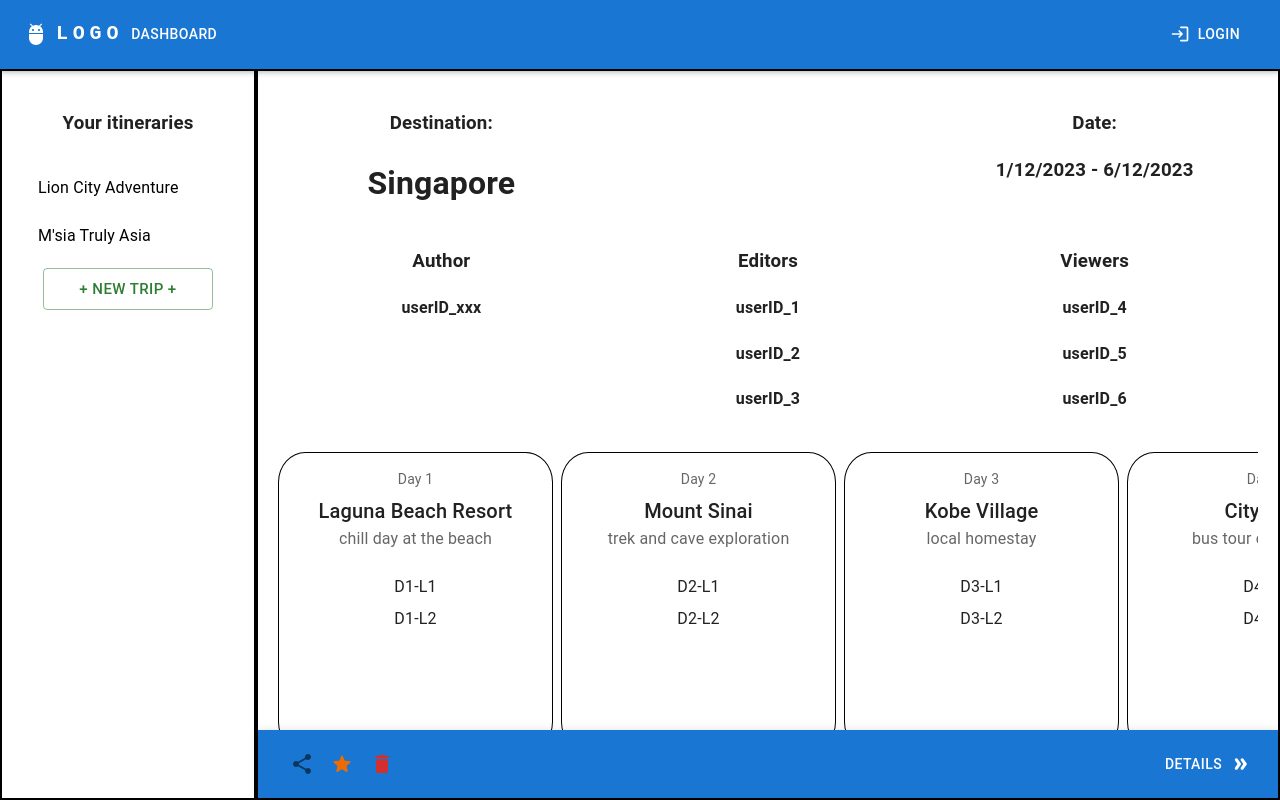
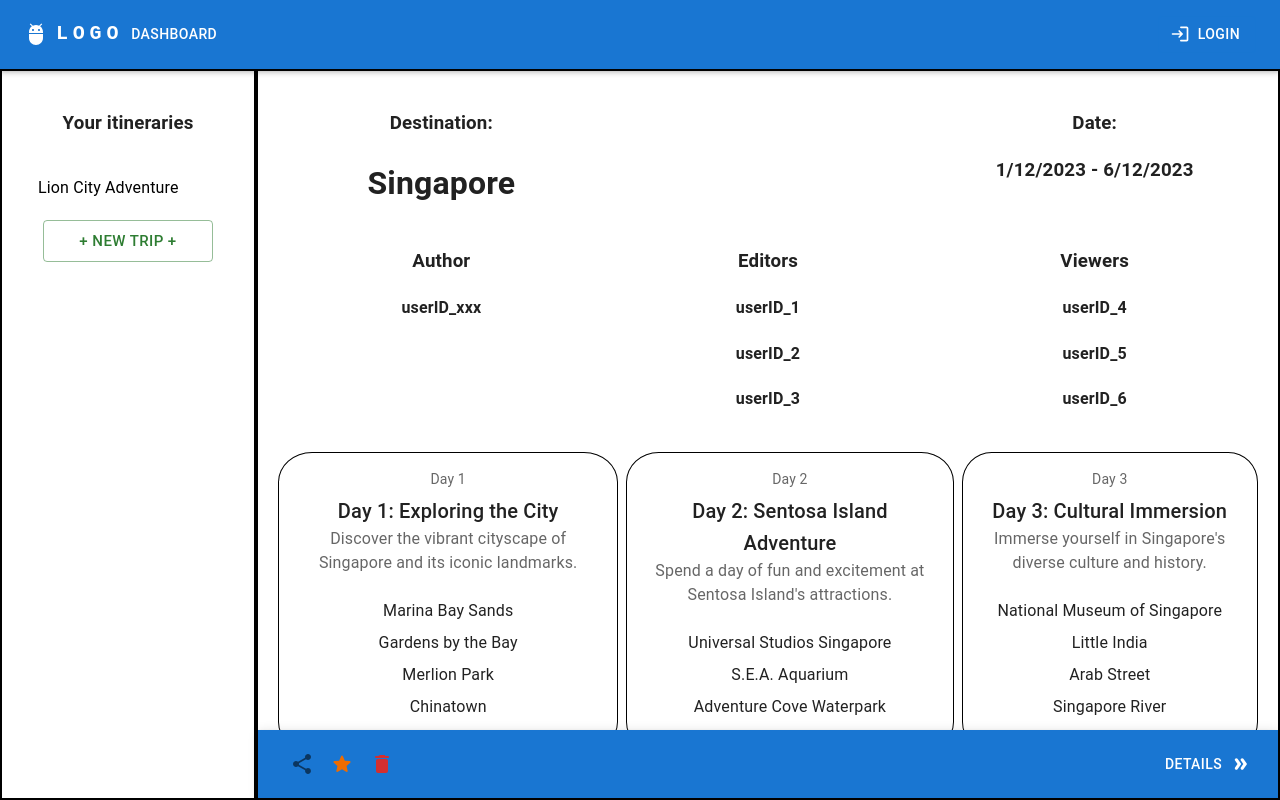
Before and after one commit to claiford/travel-planner, a React (Create React App) app: page /dashboard/aabbcc001 in a window 1280 px wide. Built offline with nearby package versions, Linux system fonts and the light colour scheme.

Commit message:
add: show markers of travel locations on map

```diff
--- a/src/routes/Dashboard/components/Dashboard.jsx
+++ b/src/routes/Dashboard/components/Dashboard.jsx
@@ -10,11 +10,11 @@ const Dashboard = () => {
     const planArr = travelData.map((trip) => {
         return (
             <ListItem disablePadding key={trip.id}>
-                <ListItemButton>
-                    <Link to={`/dashboard/${trip.id}`} style={{ textDecoration: 'none', color: 'black' }}>
+                <Link to={`/dashboard/${trip.id}`} style={{ width: '100%', textDecoration: 'none', color: 'black' }}>
+                    <ListItemButton>
                         <ListItemText primary={trip.name} />
-                    </Link>
-                </ListItemButton>
+                    </ListItemButton>
+                </Link>
             </ListItem>
         )
     })
--- a/src/routes/Dashboard/components/DayCard.jsx
+++ b/src/routes/Dashboard/components/DayCard.jsx
@@ -5,10 +5,10 @@ import Typography from '@mui/material/Typography';
 import { List, ListItem, ListItemText } from '@mui/material';
 
 const DayCard = ({ day, num }) => {
-    const locArr = day.locations.map((location) => {
+    const locArr = day.day_locs.map((location) => {
         return (
-            <ListItem disablePadding key={location} sx={{ textAlign: 'center' }}>
-                <ListItemText primary={location} />
+            <ListItem disablePadding key={location.loc_name} sx={{ textAlign: 'center' }}>
+                <ListItemText primary={location.loc_name} />
             </ListItem>
         )
     });
@@ -21,10 +21,10 @@ const DayCard = ({ day, num }) => {
                         Day {num}
                     </Typography>
                     <Typography variant="h6" component="div">
-                        {day.title}
+                        {day.day_title}
                     </Typography>
                     <Typography sx={{ mb: 1.5 }} color="text.secondary">
-                        {day.desc}
+                        {day.day_desc}
                     </Typography>
                     <List>
                         {locArr}
--- a/src/routes/Itinerary/components/Itinerary.jsx
+++ b/src/routes/Itinerary/components/Itinerary.jsx
@@ -1,11 +1,13 @@
 import { MapContainer, TileLayer, useMap } from 'react-leaflet'
 import { Marker } from 'react-leaflet';
 import { Popup } from 'react-leaflet';
+import Leaflet from 'leaflet';
 import 'leaflet/dist/leaflet.css'
 
-import { CircleMarker } from 'react-leaflet/CircleMarker'
+import { useParams } from 'react-router-dom'
 
-import Leaflet from 'leaflet';
+import travelData from '../../../travelData'
+
 // Leaflet.Icon.Default.imagePath = '../node_modules/leaflet'
 // delete Leaflet.Icon.Default.prototype._getIconUrl;
 Leaflet.Icon.Default.mergeOptions({
@@ -14,23 +16,33 @@ Leaflet.Icon.Default.mergeOptions({
     shadowUrl: require('leaflet/dist/images/marker-shadow.png')
 });
 
+
 const Itinerary = () => {
+    const { tripID } = useParams()
+    const activeTrip = travelData.find((trip) => trip.id === tripID);
+
+
+    const markers = []
+    for (const day of activeTrip.days) {
+        const markers_perday = day.day_locs.map((location) => {
+            return (
+                <Marker position={[location.loc_lat, location.loc_lon]}>
+                    <Popup>
+                        {location.loc_name} <br /> {location.loc_desc}
+                    </Popup>
+                </Marker>
+            )
+        })
+        markers.push(markers_perday);
+    }
+
     return (
-        <MapContainer center={[51.505, -0.09]} zoom={13} scrollWheelZoom={false} style={{ height: '100%', width: '100%' }}>
+        <MapContainer center={[1.305788067591399, 103.93170045421957]} zoom={13} scrollWheelZoom={false} style={{ height: '100%', width: '100%' }}>
             <TileLayer
                 attribution='&copy; <a href="https://www.openstreetmap.org/copyright">OpenStreetMap</a> contributors'
                 url="https://{s}.tile.openstreetmap.org/{z}/{x}/{y}.png"
             />
-            <Marker position={[51.505, -0.09]}>
-                <Popup>
-                    A pretty CSS3 popup. <br /> Easily customizable.
-                </Popup>
-            </Marker>
-            <CircleMarker center={[51.505, -0.09]}>
-                <Popup>
-                    A pretty CSS3 popup. <br /> Easily customizable.
-                </Popup>
-            </CircleMarker>
+            {markers}
         </MapContainer>
     )
 };
--- a/src/travelData.js
+++ b/src/travelData.js
@@ -12,61 +12,106 @@ const travelData = [
         },
         days: [
             {
-                title: "Laguna Beach Resort",
-                desc: "chill day at the beach",
-                locations: ['D1-L1', 'D1-L2'],
+                "day_title": "Day 1: Exploring the City",
+                "day_desc": "Discover the vibrant cityscape of Singapore and its iconic landmarks.",
+                "day_locs": [
+                    {
+                        "loc_name": "Marina Bay Sands",
+                        "loc_desc": "Visit the iconic Marina Bay Sands integrated resort and enjoy breathtaking views of the city from the SkyPark.",
+                        "loc_lat": "1.2836",
+                        "loc_lon": "103.8585"
                     },
                     {
-                title: "Mount Sinai",
-                desc: "trek and cave exploration",
-                locations: ['D2-L1', 'D2-L2'],
+                        "loc_name": "Gardens by the Bay",
+                        "loc_desc": "Explore the stunning Gardens by the Bay, home to the futuristic Supertree Grove and beautiful Flower Dome.",
+                        "loc_lat": "1.2815",
+                        "loc_lon": "103.8636"
                     },
                     {
-                title: "Kobe Village",
-                desc: "local homestay",
-                locations: ['D3-L1', 'D3-L2'],
+                        "loc_name": "Merlion Park",
+                        "loc_desc": "Pose for a photo with the iconic Merlion statue, a half-lion, half-fish symbol of Singapore.",
+                        "loc_lat": "1.2868",
+                        "loc_lon": "103.8545"
                     },
                     {
-                title: "City Tour",
-                desc: "bus tour of old town",
-                locations: ['D4-L1', 'D4-L2'],
+                        "loc_name": "Chinatown",
+                        "loc_desc": "Wander through the bustling streets of Chinatown, filled with shops, temples, and delicious food.",
+                        "loc_lat": "1.2834",
+                        "loc_lon": "103.8431"
+                    }
+                ]
             },
             {
-                title: "Jodd Fairs",
-                desc: "souvenir shopping",
-                locations: ['D5-L1', 'D5-L2'],
-            },
-        ],
+                "day_title": "Day 2: Sentosa Island Adventure",
+                "day_desc": "Spend a day of fun and excitement at Sentosa Island's attractions.",
+                "day_locs": [
+                    {
+                        "loc_name": "Universal Studios Singapore",
+                        "loc_desc": "Experience thrilling rides and shows at Universal Studios Singapore.",
+                        "loc_lat": "1.2543",
+                        "loc_lon": "103.8233"
                     },
                     {
-        id: 'aabbcc002',
-        name: 'M\'sia Truly Asia',
-        destination: 'Malaysia',
-        start_date: '10/05/2024',
-        end_date: '13/05/2024',
-        collaborators: {
-            author: 'userID_yyy',
-            editor: ['userID_1', 'userID_2', 'userID_3'],
-            viewer: ['userID_4', 'userID_5', 'userID_6'],
-        },
-        days: [
-            {
-                title: "Laguna Beach Resort",
-                desc: "chill day at the beach",
-                locations: ['D1-L1', 'D1-L2'],
+                        "loc_name": "S.E.A. Aquarium",
+                        "loc_desc": "Discover the wonders of the ocean at the S.E.A. Aquarium, one of the world's largest aquariums.",
+                        "loc_lat": "1.2537",
+                        "loc_lon": "103.8203"
                     },
                     {
-                title: "Mount Sinai",
-                desc: "trek and cave exploration",
-                locations: ['D2-L1', 'D2-L2'],
+                        "loc_name": "Adventure Cove Waterpark",
+                        "loc_desc": "Enjoy water slides and aquatic adventures at Adventure Cove Waterpark.",
+                        "loc_lat": "1.2562",
+                        "loc_lon": "103.8198"
                     },
                     {
-                title: "Kobe Village",
-                desc: "local homestay",
-                locations: ['D3-L1', 'D3-L2'],
+                        "loc_name": "Wings of Time",
+                        "loc_desc": "Witness a mesmerizing light and sound show at Wings of Time in the evening.",
+                        "loc_lat": "1.2521",
+                        "loc_lon": "103.8198"
+                    }
+                ]
             },
-        ],
+            {
+                "day_title": "Day 3: Cultural Immersion",
+                "day_desc": "Immerse yourself in Singapore's diverse culture and history.",
+                "day_locs": [
+                    {
+                        "loc_name": "National Museum of Singapore",
+                        "loc_desc": "Explore the history and culture of Singapore at the National Museum.",
+                        "loc_lat": "1.2966",
+                        "loc_lon": "103.8485"
+                    },
+                    {
+                        "loc_name": "Little India",
+                        "loc_desc": "Experience the vibrant colors, flavors, and sounds of Little India.",
+                        "loc_lat": "1.3069",
+                        "loc_lon": "103.8518"
+                    },
+                    {
+                        "loc_name": "Arab Street",
+                        "loc_desc": "Stroll through Arab Street, known for its beautiful mosque and eclectic shops.",
+                        "loc_lat": "1.3015",
+                        "loc_lon": "103.8566"
+                    },
+                    {
+                        "loc_name": "Singapore River",
+                        "loc_desc": "Take a relaxing boat cruise along the Singapore River and admire the city skyline.",
+                        "loc_lat": "1.2906",
+                        "loc_lon": "103.8518"
+                    },
+                    {
+                        "loc_name": "Clarke Quay",
+                        "loc_desc": "End the day at Clarke Quay, a bustling riverside hub with a variety of restaurants and bars.",
+                        "loc_lat": "1.2913",
+                        "loc_lon": "103.8469"
+                    }
+                ]
+            }
+        ]
     }
 ]
 
 export default travelData;
+
+// plan an itinerary to {destination} for {num} days. For each day, provide a title and description of the day's activities, then list out the locations with their corresponding name, description, latitude and longitude values.
+// Structure the results in the following format: inside a days array, each day is represented as an object with "day_title", "day_desc", and "day_locs" properties. The "day_locs" property contains an array of objects, each representing a location visited on that day, with the "loc_name", "loc_desc", "loc_lat", and "loc_lon" values.
```
Lines whose indentation alone changed are shown as unchanged.
